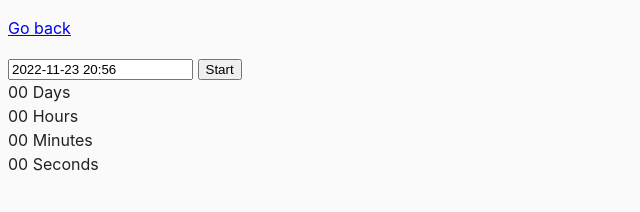
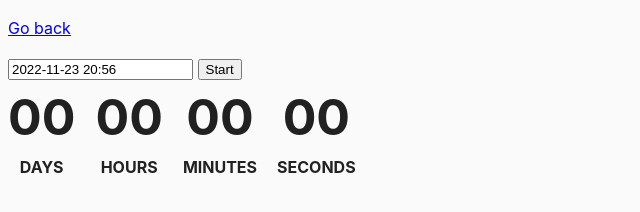
Before and after one commit to annamichalowska/goit-js-hw-09, a website built with Parcel: page src/02-timer.html in a window 1280 px wide. Shown: the whole page, without its empty margins (0-640 px from the left). Built offline with nearby package versions, Linux system fonts and the light colour scheme.

Commit message:
Update common.css

```diff
--- a/src/css/common.css
+++ b/src/css/common.css
@@ -16,3 +16,20 @@ img {
   display: block;
   max-width: 100%;
 }
+
+.timer {
+  display: flex;
+}
+
+.field {
+  display: flex;
+  flex-direction: column;
+  margin-right: 20px;
+  text-align: center;
+  text-transform: uppercase;
+  font-weight: bold;
+}
+
+.value {
+  font-size: 50px;
+}
```
